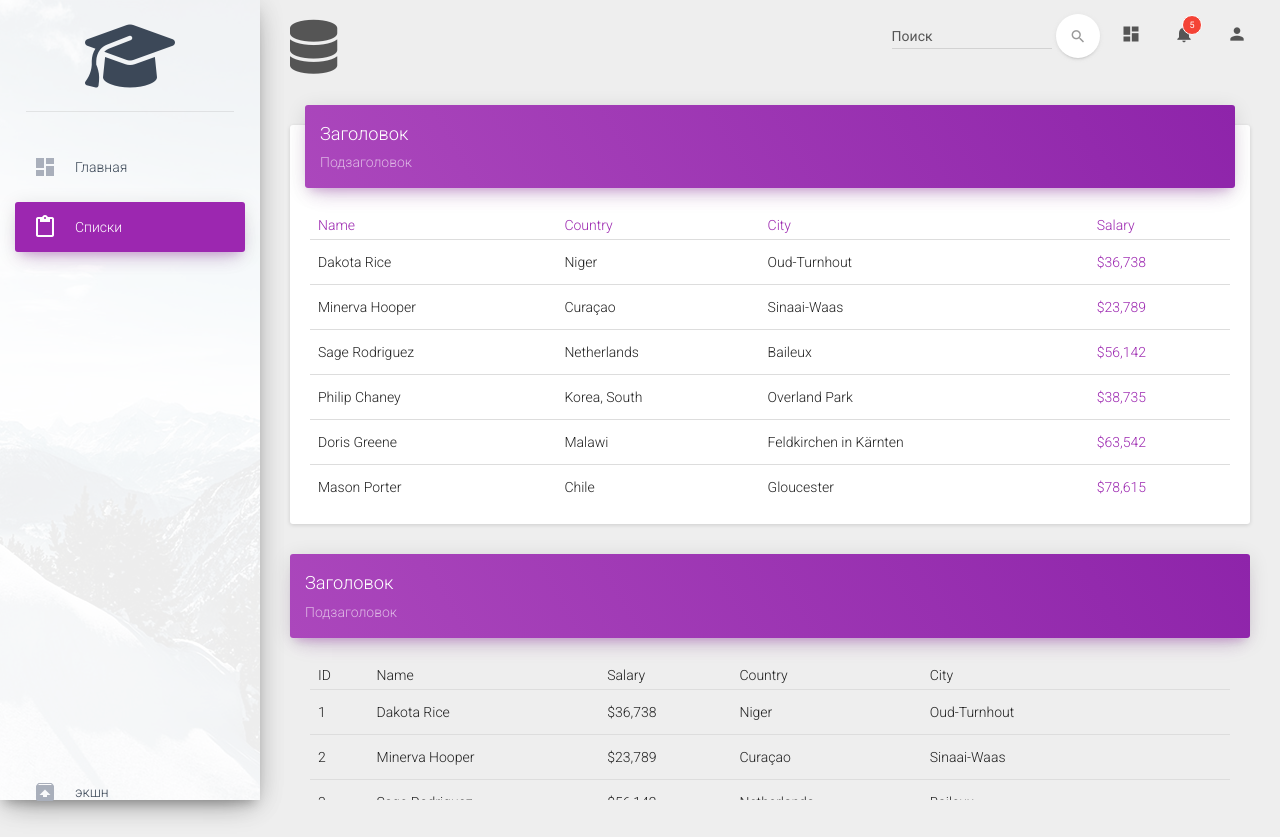
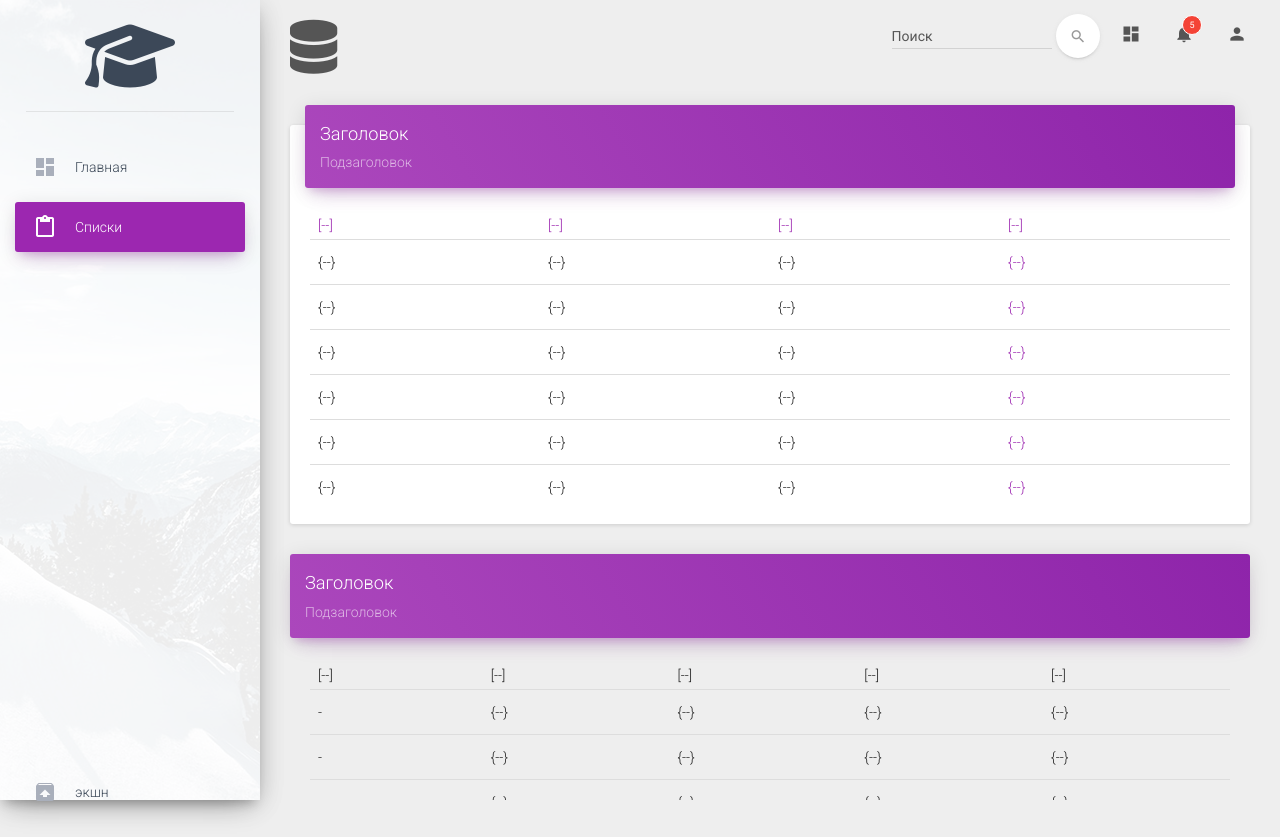
Before and after one commit to xwe/xwe.github.io.io, a plain HTML site: page examples/table.html in a window 1280 px wide. Drawn offline with Linux system fonts and the light colour scheme; some packages are replaced by stand-ins of ours.

Commit message:
Update table.html

```diff
--- a/examples/table.html
+++ b/examples/table.html
@@ -164,47 +164,47 @@
 	                            <div class="card-content table-responsive">
 	                                <table class="table">
 	                                    <thead class="text-primary">
-	                                    	<th>Name</th>
-	                                    	<th>Country</th>
-	                                    	<th>City</th>
-											<th>Salary</th>
+	                                    	<th>[--]</th>
+	                                    	<th>[--]</th>
+	                                    	<th>[--]</th>
+											<th>[--]</th>
 	                                    </thead>
 	                                    <tbody>
 	                                        <tr>
-	                                        	<td>Dakota Rice</td>
-	                                        	<td>Niger</td>
-	                                        	<td>Oud-Turnhout</td>
-												<td class="text-primary">$36,738</td>
+	                                        	<td>{--}</td>
+	                                        	<td>{--}</td>
+	                                        	<td>{--}</td>
+												<td class="text-primary">{--}</td>
 	                                        </tr>
 	                                        <tr>
-	                                        	<td>Minerva Hooper</td>
-	                                        	<td>Curaçao</td>
-	                                        	<td>Sinaai-Waas</td>
-												<td class="text-primary">$23,789</td>
+	                                        	<td>{--}</td>
+	                                        	<td>{--}</td>
+	                                        	<td>{--}</td>
+												<td class="text-primary">{--}</td>
 	                                        </tr>
 	                                        <tr>
-	                                        	<td>Sage Rodriguez</td>
-	                                        	<td>Netherlands</td>
-	                                        	<td>Baileux</td>
-												<td class="text-primary">$56,142</td>
+	                                        	<td>{--}</td>
+	                                        	<td>{--}</td>
+	                                        	<td>{--}</td>
+												<td class="text-primary">{--}</td>
 	                                        </tr>
 	                                        <tr>
-	                                        	<td>Philip Chaney</td>
-	                                        	<td>Korea, South</td>
-	                                        	<td>Overland Park</td>
-												<td class="text-primary">$38,735</td>
+	                                        	<td>{--}</td>
+	                                        	<td>{--}</td>
+	                                        	<td>{--}</td>
+												<td class="text-primary">{--}</td>
 	                                        </tr>
 	                                        <tr>
-	                                        	<td>Doris Greene</td>
-	                                        	<td>Malawi</td>
-	                                        	<td>Feldkirchen in Kärnten</td>
-												<td class="text-primary">$63,542</td>
+	                                        	<td>{--}</td>
+	                                        	<td>{--}</td>
+	                                        	<td>{--}</td>
+												<td class="text-primary">{--}</td>
 	                                        </tr>
 	                                        <tr>
-	                                        	<td>Mason Porter</td>
-	                                        	<td>Chile</td>
-	                                        	<td>Gloucester</td>
-												<td class="text-primary">$78,615</td>
+	                                        	<td>{--}</td>
+	                                        	<td>{--}</td>
+	                                        	<td>{--}</td>
+												<td class="text-primary">{--}</td>
 	                                        </tr>
 	                                    </tbody>
 	                                </table>
@@ -222,54 +222,54 @@
 	                            <div class="card-content table-responsive">
 	                                <table class="table table-hover">
 	                                    <thead>
-	                                        <th>ID</th>
-	                                    	<th>Name</th>
-	                                    	<th>Salary</th>
-	                                    	<th>Country</th>
-	                                    	<th>City</th>
+	                                        <th>[--]</th>
+	                                    	<th>[--]</th>
+	                                    	<th>[--]</th>
+	                                    	<th>[--]</th>
+	                                    	<th>[--]</th>
 	                                    </thead>
 	                                    <tbody>
 	                                        <tr>
-	                                        	<td>1</td>
-	                                        	<td>Dakota Rice</td>
-	                                        	<td>$36,738</td>
-	                                        	<td>Niger</td>
-	                                        	<td>Oud-Turnhout</td>
+	                                        	<td>-</td>
+	                                        	<td>{--}</td>
+	                                        	<td>{--}</td>
+	                                        	<td>{--}</td>
+							<td>{--}</td>
 	                                        </tr>
 	                                        <tr>
-	                                        	<td>2</td>
-	                                        	<td>Minerva Hooper</td>
-	                                        	<td>$23,789</td>
-	                                        	<td>Curaçao</td>
-	                                        	<td>Sinaai-Waas</td>
+	                                        	<td>-</td>
+	                                        	<td>{--}</td>
+	                                        	<td>{--}</td>
+	                                        	<td>{--}</td>
+							<td>{--}</td>
 	                                        </tr>
 	                                        <tr>
-	                                        	<td>3</td>
-	                                        	<td>Sage Rodriguez</td>
-	                                        	<td>$56,142</td>
-	                                        	<td>Netherlands</td>
-	                                        	<td>Baileux</td>
+	                                        	<td>-</td>
+	                                        	<td>{--}</td>
+	                                        	<td>{--}</td>
+	                                        	<td>{--}</td>
+							<td>{--}</td>
 	                                        </tr>
 	                                        <tr>
-	                                        	<td>4</td>
-	                                        	<td>Philip Chaney</td>
-	                                        	<td>$38,735</td>
-	                                        	<td>Korea, South</td>
-	                                        	<td>Overland Park</td>
+	                                        	<td>-</td>
+	                                        	<td>{--}</td>
+	                                        	<td>{--}</td>
+	                                        	<td>{--}</td>
+							<td>{--}</td>
 	                                        </tr>
 	                                        <tr>
-	                                        	<td>5</td>
-	                                        	<td>Doris Greene</td>
-	                                        	<td>$63,542</td>
-	                                        	<td>Malawi</td>
-	                                        	<td>Feldkirchen in Kärnten</td>
+	                                        	<td>-</td>
+	                                        	<td>{--}</td>
+	                                        	<td>{--}</td>
+	                                        	<td>{--}</td>
+							<td>{--}</td>
 	                                        </tr>
 	                                        <tr>
-	                                        	<td>6</td>
-	                                        	<td>Mason Porter</td>
-	                                        	<td>$78,615</td>
-	                                        	<td>Chile</td>
-	                                        	<td>Gloucester</td>
+	                                        	<td>-</td>
+	                                        	<td>{--}</td>
+	                                        	<td>{--}</td>
+	                                        	<td>{--}</td>
+							<td>{--}</td>
 	                                        </tr>
 	                                    </tbody>
 	                                </table>
```
